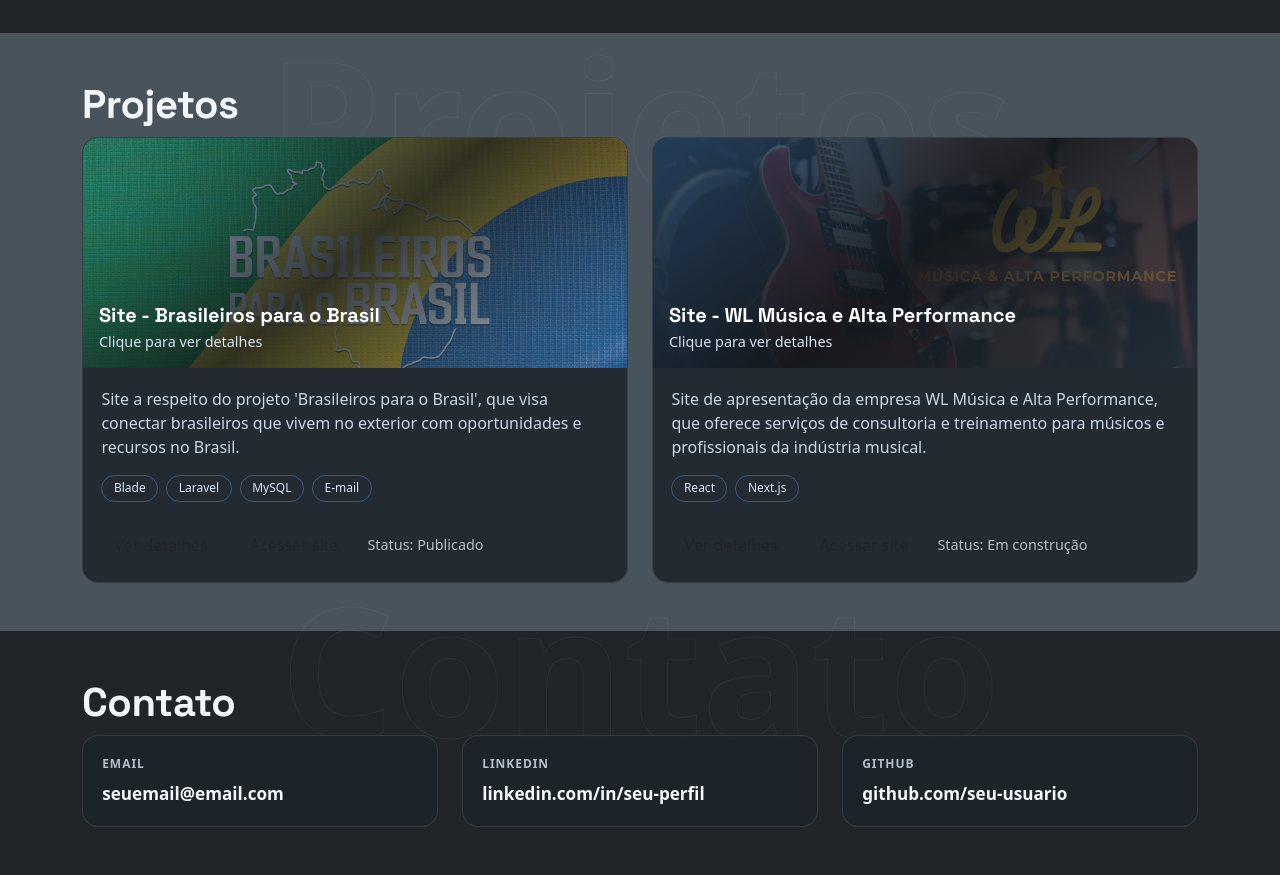
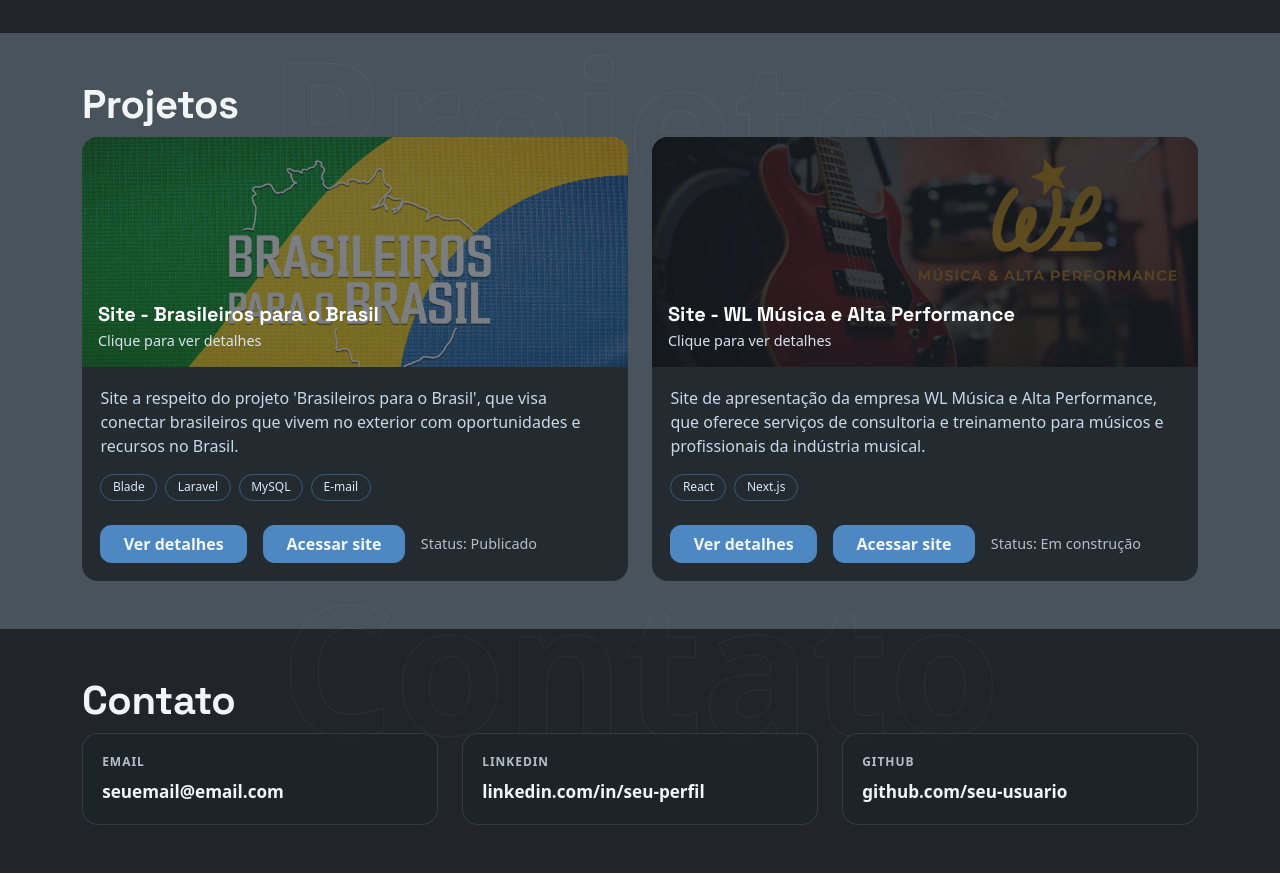
Before and after one commit to andsonalex-dev/andsonalexandre-portfolio, a Next.js app: page / in a window 1280 px wide. Shown: the part 2340-3215 px from the top of the page. Built offline with nearby package versions, Linux system fonts and the light colour scheme; a web font is replaced by a local one.

Commit message:
[PORTFOLIO] - Ajuste css e link

```diff
--- a/src/app/data/projects.json
+++ b/src/app/data/projects.json
@@ -21,7 +21,7 @@
         "status": "Em construção",
         "image_cover": "/thumbs/thumb-wl-musica.jpg",
         "full_image": null,
-        "link": "https://www.wlmusicaealtaperformance.com.br",
+        "link": "#",
         "technologies": [
             "React",
             "Next.js"
--- a/src/app/globals.css
+++ b/src/app/globals.css
@@ -247,7 +247,6 @@
 .project-card {
   overflow: hidden;
   border-radius: 1rem;
-  border: 1px solid rgba(255, 255, 255, 0.1);
   background: rgba(30, 37, 43, 0.86);
 }
 
@@ -273,7 +272,8 @@
 .project-cover-gradient {
   position: absolute;
   inset: 0;
-  background: linear-gradient(140deg, rgba(78, 136, 194, 0.46), rgba(21, 27, 33, 0.88), rgba(86, 114, 143, 0.4));
+  background: #242b32;
+  opacity: 0.6;
 }
 
 .project-cover-content {
@@ -334,7 +334,6 @@
 .project-page-card {
   border-radius: 1rem;
   overflow: hidden;
-  border: 1px solid rgba(255, 255, 255, 0.1);
   background: rgba(30, 37, 43, 0.86);
 }
 
@@ -421,6 +420,9 @@
   background: #4e88c2;
   border: 1px solid #4e88c2;
   font-weight: 600;
+  padding: 6px 1.4rem;
+  border-radius: 0.7rem;
+  text-decoration: none;
 }
 
 .btn-theme:hover {
--- a/src/app/sections/Projects.tsx
+++ b/src/app/sections/Projects.tsx
@@ -48,14 +48,14 @@
                 </div>
 
                 <div className="d-flex align-items-center flex-wrap gap-3 mt-4">
-                  <Link href={`/projetos/${p.id}`} className="btn btn-theme">
+                  <Link href={`/projetos/${p.id}`} className="btn-theme">
                     Ver detalhes
                   </Link>
                   <a
                     href={p.link}
                     target="_blank"
                     rel="noreferrer"
-                    className="btn btn-theme"
+                    className="btn-theme"
                   >
                     Acessar site
                   </a>
```
